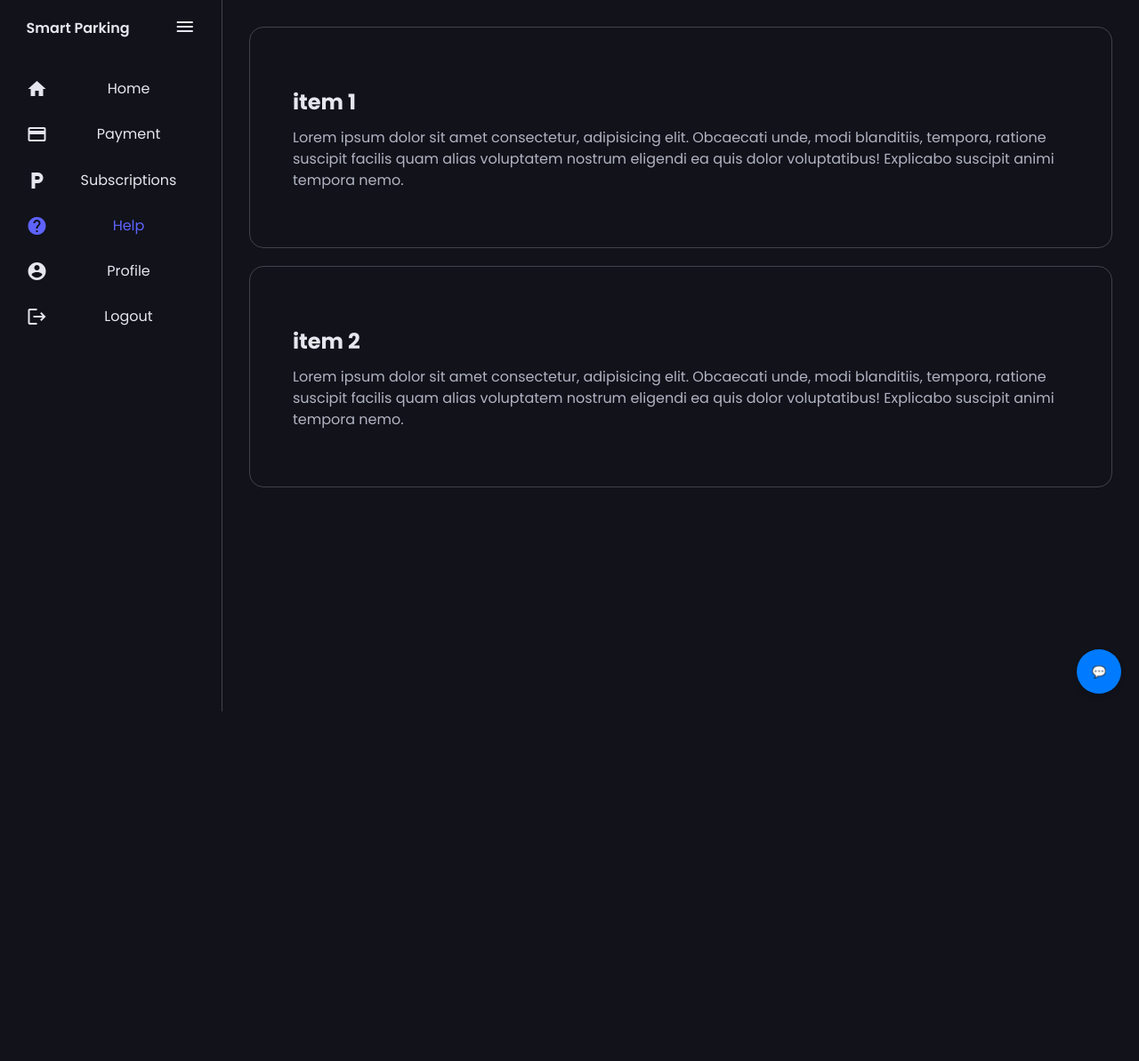
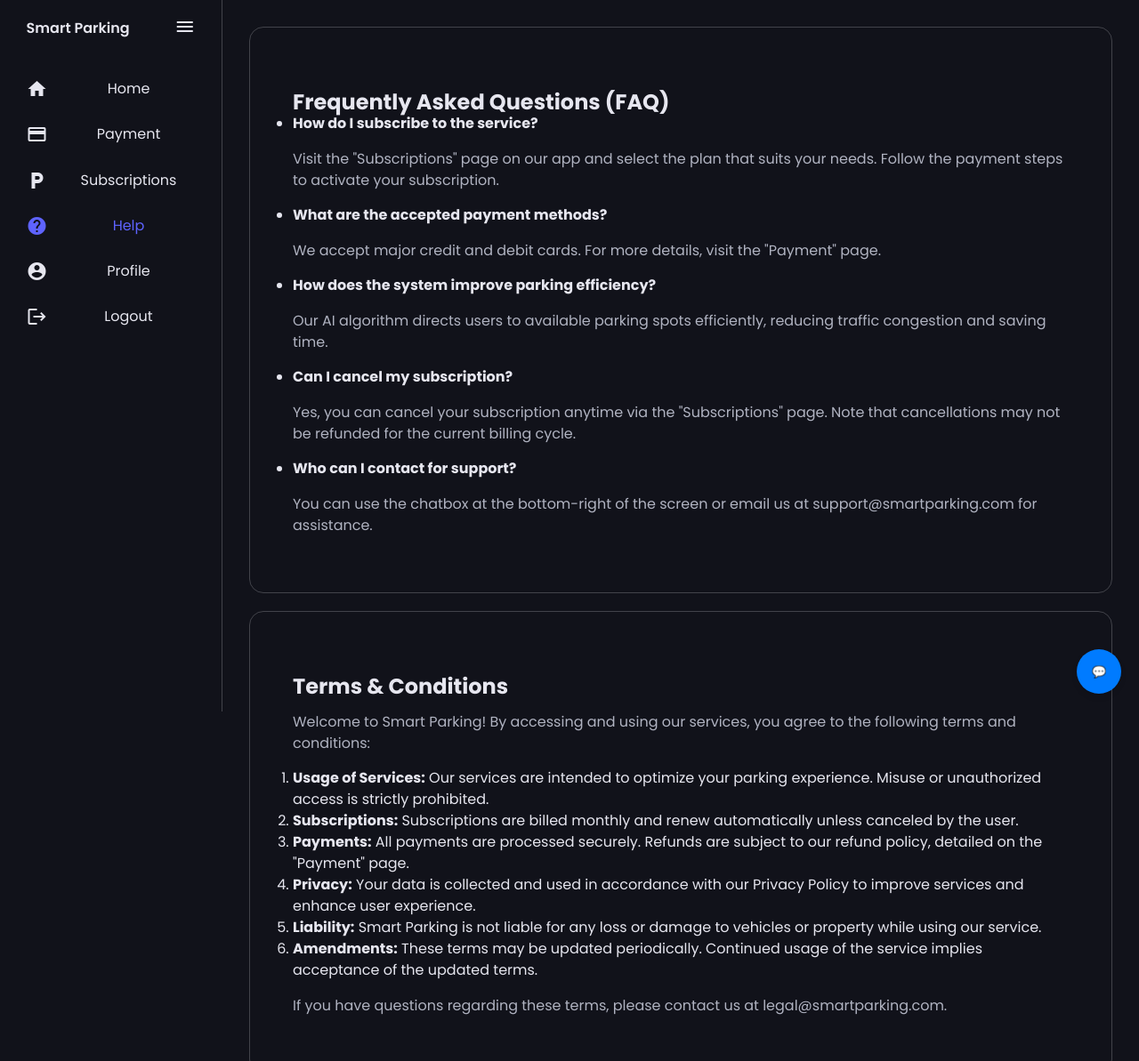
Before and after one commit to Loh-Jia-Jian/Smart-Parking-System, a plain HTML site: page static/help.html in a window 1280 px wide. Shown: the top 1193 px of the page at 89% size. Before the commit the page ends 800 px from the top, so only its background shows below. Drawn offline with nearby package versions, Linux system fonts and the light colour scheme.

Commit message:
faq on help & profile sidebar fix

```diff
--- a/static/help.html
+++ b/static/help.html
@@ -57,22 +57,43 @@
   </nav>
   <main>
     <div class="container">
-      <h2>item 1</h2>
-      <p>
-        Lorem ipsum dolor sit amet consectetur, adipisicing elit. Obcaecati unde,
-        modi blanditiis, tempora, ratione suscipit facilis quam alias voluptatem
-        nostrum eligendi ea quis dolor voluptatibus! Explicabo suscipit animi
-        tempora nemo.
-      </p>
+      <h2>Frequently Asked Questions (FAQ)</h2>
+      <ul>
+        <li>
+          <strong>How do I subscribe to the service?</strong>
+          <p>Visit the "Subscriptions" page on our app and select the plan that suits your needs. Follow the payment steps to activate your subscription.</p>
+        </li>
+        <li>
+          <strong>What are the accepted payment methods?</strong>
+          <p>We accept major credit and debit cards. For more details, visit the "Payment" page.</p>
+        </li>
+        <li>
+          <strong>How does the system improve parking efficiency?</strong>
+          <p>Our AI algorithm directs users to available parking spots efficiently, reducing traffic congestion and saving time.</p>
+        </li>
+        <li>
+          <strong>Can I cancel my subscription?</strong>
+          <p>Yes, you can cancel your subscription anytime via the "Subscriptions" page. Note that cancellations may not be refunded for the current billing cycle.</p>
+        </li>
+        <li>
+          <strong>Who can I contact for support?</strong>
+          <p>You can use the chatbox at the bottom-right of the screen or email us at support@smartparking.com for assistance.</p>
+        </li>
+      </ul>
     </div>
+
     <div class="container">
-      <h2>item 2</h2>
-      <p>
-        Lorem ipsum dolor sit amet consectetur, adipisicing elit. Obcaecati unde,
-        modi blanditiis, tempora, ratione suscipit facilis quam alias voluptatem
-        nostrum eligendi ea quis dolor voluptatibus! Explicabo suscipit animi
-        tempora nemo.
-      </p>
+      <h2>Terms & Conditions</h2>
+      <p>Welcome to Smart Parking! By accessing and using our services, you agree to the following terms and conditions:</p>
+      <ol>
+        <li><strong>Usage of Services:</strong> Our services are intended to optimize your parking experience. Misuse or unauthorized access is strictly prohibited.</li>
+        <li><strong>Subscriptions:</strong> Subscriptions are billed monthly and renew automatically unless canceled by the user.</li>
+        <li><strong>Payments:</strong> All payments are processed securely. Refunds are subject to our refund policy, detailed on the "Payment" page.</li>
+        <li><strong>Privacy:</strong> Your data is collected and used in accordance with our Privacy Policy to improve services and enhance user experience.</li>
+        <li><strong>Liability:</strong> Smart Parking is not liable for any loss or damage to vehicles or property while using our service.</li>
+        <li><strong>Amendments:</strong> These terms may be updated periodically. Continued usage of the service implies acceptance of the updated terms.</li>
+      </ol>
+      <p>If you have questions regarding these terms, please contact us at legal@smartparking.com.</p>
     </div>
   </main>
 
```
Also changed, not shown: static/index.html (+1 -0 lines), static/profile.html (+2 -1 lines), 1 other file.
